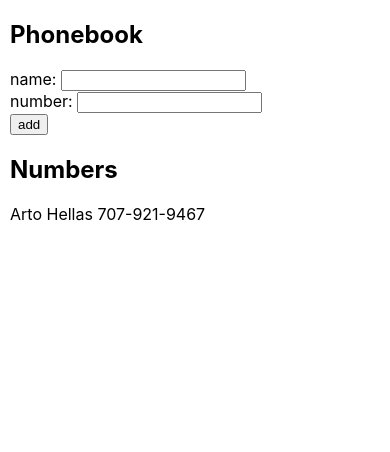
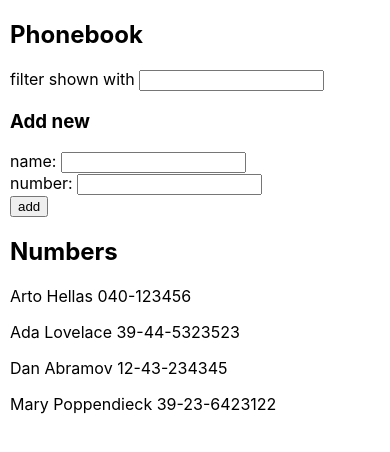
Before and after one commit to juanm707/Phonebook-react, a React (Create React App) app: page / in a window 390 px wide. Shown: the top 452 px of the page. Built offline with nearby package versions, Linux system fonts and the light colour scheme.

Commit message:
phonebook step4

```diff
--- a/src/App.js
+++ b/src/App.js
@@ -2,13 +2,17 @@
 import './App.css';
 
 const App = () => {
-  const [persons, setPerson] = useState([
-    { name: 'Arto Hellas',
-      number: '707-921-9467'
-    }
+  const [persons, setPersons] = useState([
+    { name: 'Arto Hellas', number: '040-123456' },
+    { name: 'Ada Lovelace', number: '39-44-5323523' },
+    { name: 'Dan Abramov', number: '12-43-234345' },
+    { name: 'Mary Poppendieck', number: '39-23-6423122' }
   ]);
+
   const [newName, setNewName] = useState('');
   const [newNumber, setNewNumber] = useState('');
+  const [filter, setFilter] = useState('');
+  const [personsToDisplay, setPersonsToDisplay] = useState([...persons]);
 
   const addPerson = (event) => {
     event.preventDefault();
@@ -22,9 +26,12 @@
       number: newNumber
     };
 
-    setPerson(persons.concat(personObject));
+    setPersons(persons.concat(personObject));
+    setPersonsToDisplay(persons.concat(personObject));
+
     setNewName('');
     setNewNumber('');
+    setFilter('');
 
   }
 
@@ -36,10 +43,21 @@
     setNewNumber(event.target.value);
   }
 
+  const handleFilter = (event) => {
+    setFilter(event.target.value);
+    if (event.target.value === "") {
+      setPersonsToDisplay([...persons]);
+    } else {
+      setPersonsToDisplay(persons.filter(person => person.name.toUpperCase().includes(event.target.value.toUpperCase())));
+    }
+  }
+
   return (
     <div style={{paddingLeft:'10px'}}>
       <h2>Phonebook</h2>
+      filter shown with <input value={filter} onChange={handleFilter}/>
       <form onSubmit={addPerson}>
+        <h3>Add new</h3>
         <div>
           name: <input value={newName} onChange={handleNewName}/>
           <br/>
@@ -50,7 +68,7 @@
         </div>
       </form>
       <h2>Numbers</h2>
-      {persons.map(person => <p key={person.name}>{person.name} {person.number}</p>)}
+      {personsToDisplay.map(person => <p key={person.name}>{person.name} {person.number}</p>)}
     </div>
   );
 }
```
